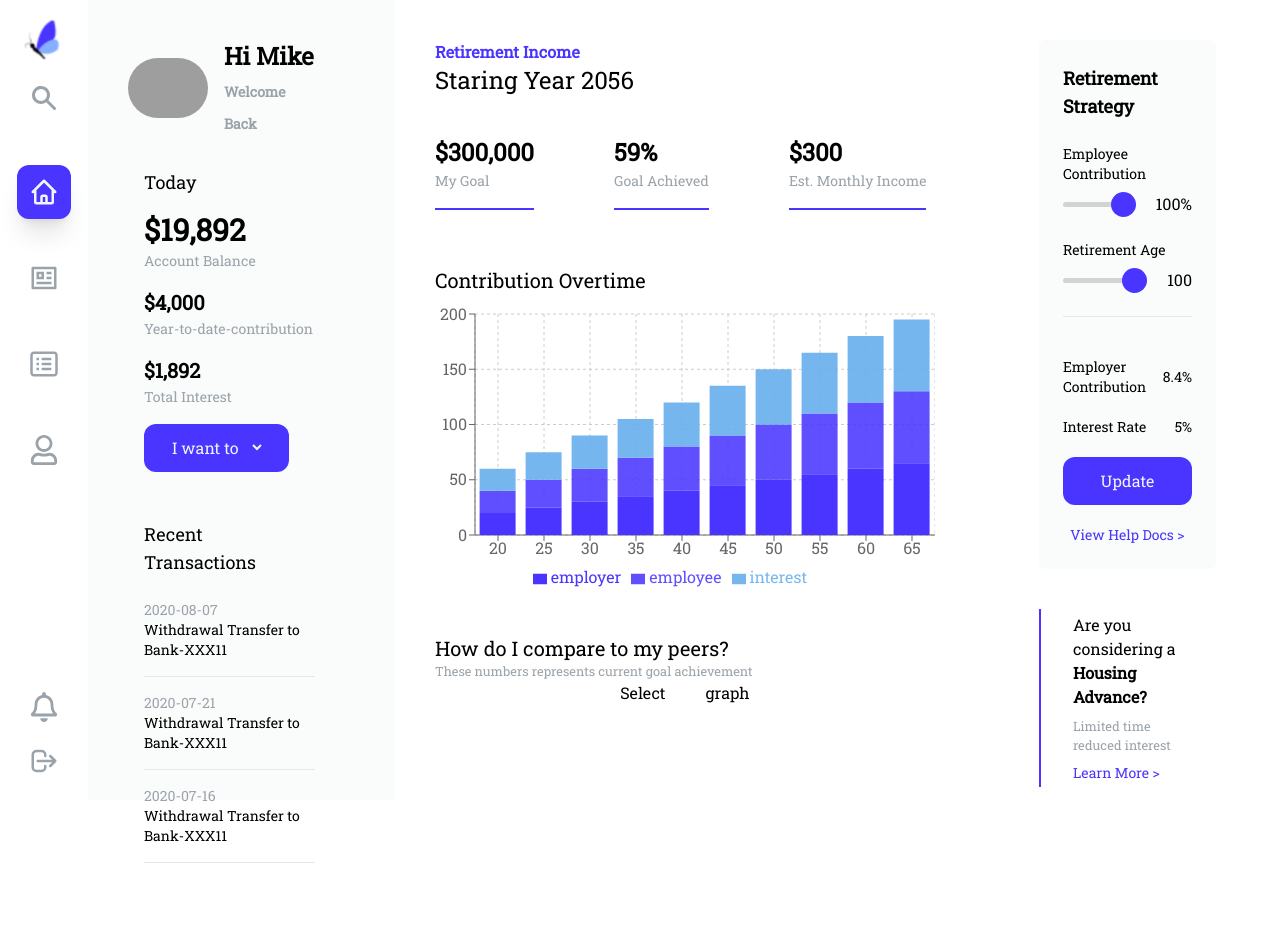
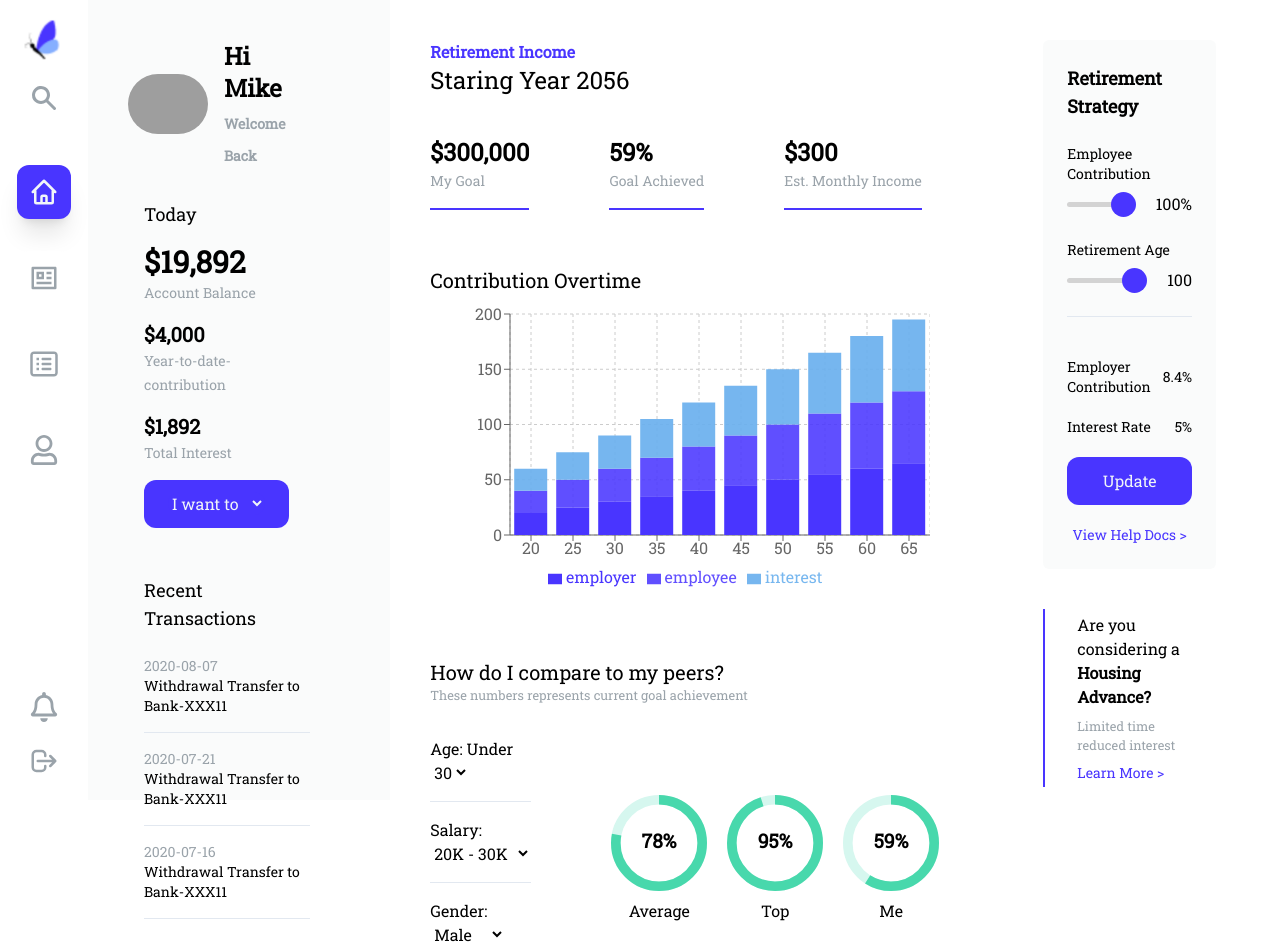
Before and after one commit to shareefrahat/monetary-system, a React (Create React App) app: page / in a window 1280 px wide. Shown: the top 952 px of the page. Before the commit the page ends 905 px from the top, so only its background shows below. Built offline with nearby package versions, Linux system fonts and the light colour scheme; grey boxes are pictures that could not be loaded.

Commit message:
last section is added

```diff
--- a/package.json
+++ b/package.json
@@ -9,6 +9,7 @@
     "@testing-library/user-event": "^13.5.0",
     "konsta": "^0.10.4",
     "react": "^18.1.0",
+    "react-circular-progressbar": "^2.0.4",
     "react-dom": "^18.1.0",
     "react-icons": "^4.4.0",
     "react-router-dom": "^6.3.0",
--- /dev/null
+++ b/src/pages/Home/CircularBar.js
@@ -0,0 +1,60 @@
+import React from "react";
+import { buildStyles, CircularProgressbar } from "react-circular-progressbar";
+import "react-circular-progressbar/dist/styles.css";
+
+const CircularBar = () => {
+  const average = 78;
+  const top = 95;
+  const me = 59;
+  return (
+    <div className="flex flex-row items-center justify-center gap-5">
+      <div className="w-24 font-bold">
+        <CircularProgressbar
+          strokeWidth={10}
+          value={average}
+          text={`${average}%`}
+          styles={buildStyles({
+            textColor: "black",
+            pathColor: "#48d8ac",
+            trailColor: "#d6f7ef",
+            textSize: "20px",
+            strokeLinecap: "butt",
+          })}
+        />
+        <p className="text-center mt-2 font-normal">Average</p>
+      </div>
+      <div className="w-24 font-bold">
+        <CircularProgressbar
+          strokeWidth={10}
+          value={top}
+          text={`${top}%`}
+          styles={buildStyles({
+            textColor: "black",
+            pathColor: "#48d8ac",
+            trailColor: "#d6f7ef",
+            textSize: "20px",
+            strokeLinecap: "butt",
+          })}
+        />
+        <p className="text-center mt-2 font-normal">Top</p>
+      </div>
+      <div className="w-24 font-bold">
+        <CircularProgressbar
+          strokeWidth={10}
+          value={me}
+          text={`${me}%`}
+          styles={buildStyles({
+            textColor: "black",
+            pathColor: "#48d8ac",
+            trailColor: "#d6f7ef",
+            textSize: "20px",
+            strokeLinecap: "butt",
+          })}
+        />
+        <p className="text-center mt-2 font-normal">Me</p>
+      </div>
+    </div>
+  );
+};
+
+export default CircularBar;
--- a/src/pages/Home/ContributionGraph.js
+++ b/src/pages/Home/ContributionGraph.js
@@ -73,15 +73,16 @@ const ContributionGraph = () => {
     },
   ];
   return (
-    <div className="w-full overflow-auto">
+    <div className="w-fit overflow-auto">
       <BarChart
+        className="mr-auto w-fit"
         width={500}
         height={300}
         data={data}
         margin={{
           top: 20,
           right: 0,
-          left: -20,
+          left: 20,
           bottom: 5,
         }}
       >
--- a/src/pages/Home/GraphSection.js
+++ b/src/pages/Home/GraphSection.js
@@ -1,4 +1,5 @@
 import React from "react";
+import CircularBar from "./CircularBar";
 import ContributionGraph from "./ContributionGraph";
 
 const GraphSection = () => {
@@ -29,14 +30,65 @@ const GraphSection = () => {
             <ContributionGraph></ContributionGraph>
           </div>
         </div>
-        <div className="mb-40 mt-10">
+        <div className="mb-40 lg:mb-0 mt-16">
           <p className="text-lg lg:text-xl">How do I compare to my peers?</p>
           <small className="text-neutral block">
             These numbers represents current goal achievement
           </small>
-          <div className="flex flex-row justify-center gap-10">
-            <div>Select</div>
-            <div>graph</div>
+          <div className="flex flex-col lg:flex-row justify-start items-center gap-10 lg:gap-20 mt-8">
+            <div>
+              <div className="text-md pb-4 border-b border-b-slate-200 mb-4">
+                <h6>
+                  Age: Under{" "}
+                  <select
+                    name="age"
+                    id=""
+                    className="bg-transparent outline-none"
+                  >
+                    <option value="">30</option>
+                    <option value="">40</option>
+                    <option value="">50</option>
+                    <option value="">60</option>
+                  </select>
+                </h6>
+              </div>
+              <div className="text-md pb-4 border-b border-b-slate-200 mb-4">
+                <h6>
+                  Salary:{" "}
+                  <select
+                    name="salary"
+                    id=""
+                    className="bg-transparent outline-none"
+                  >
+                    <option value="">20K - 30K</option>
+                    <option value="">30K - 40K</option>
+                    <option value="">40K - 50K</option>
+                    <option value="">50K - 60K</option>
+                    <option value="">60K - 70K</option>
+                    <option value="">70K - 80K</option>
+                    <option value="">80K - 90K</option>
+                    <option value="">90K - 100K</option>
+                  </select>
+                </h6>
+              </div>
+              <div className="text-md pb-4 border-b border-b-slate-200 mb-4">
+                <h6>
+                  Gender:{" "}
+                  <select
+                    name="gender"
+                    id=""
+                    className="bg-transparent outline-none"
+                  >
+                    <option value="">Male</option>
+                    <option value="">Female</option>
+                    <option value="">Other</option>
+                  </select>
+                </h6>
+              </div>
+            </div>
+            <div>
+              <CircularBar></CircularBar>
+            </div>
           </div>
         </div>
       </div>
```
Also changed, not shown: 1 other file (tests, documents, lock files or other folders).
